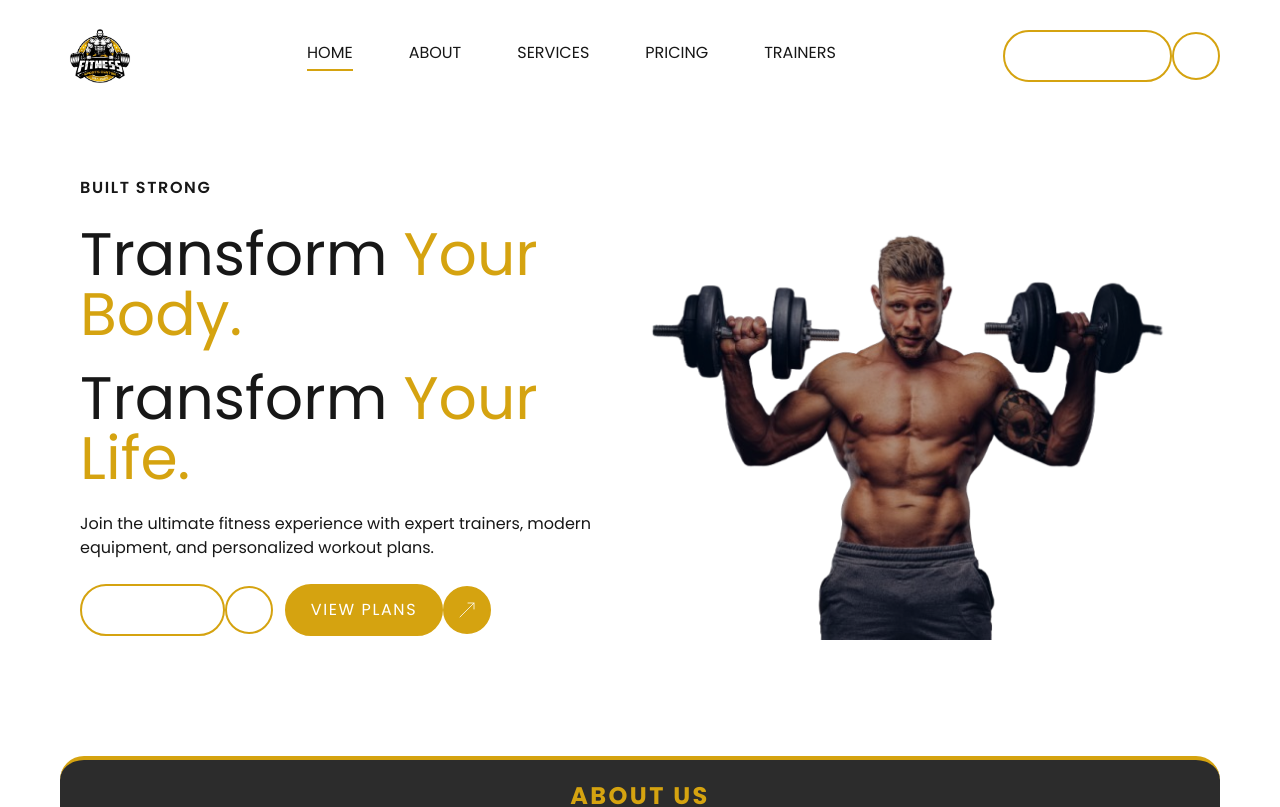
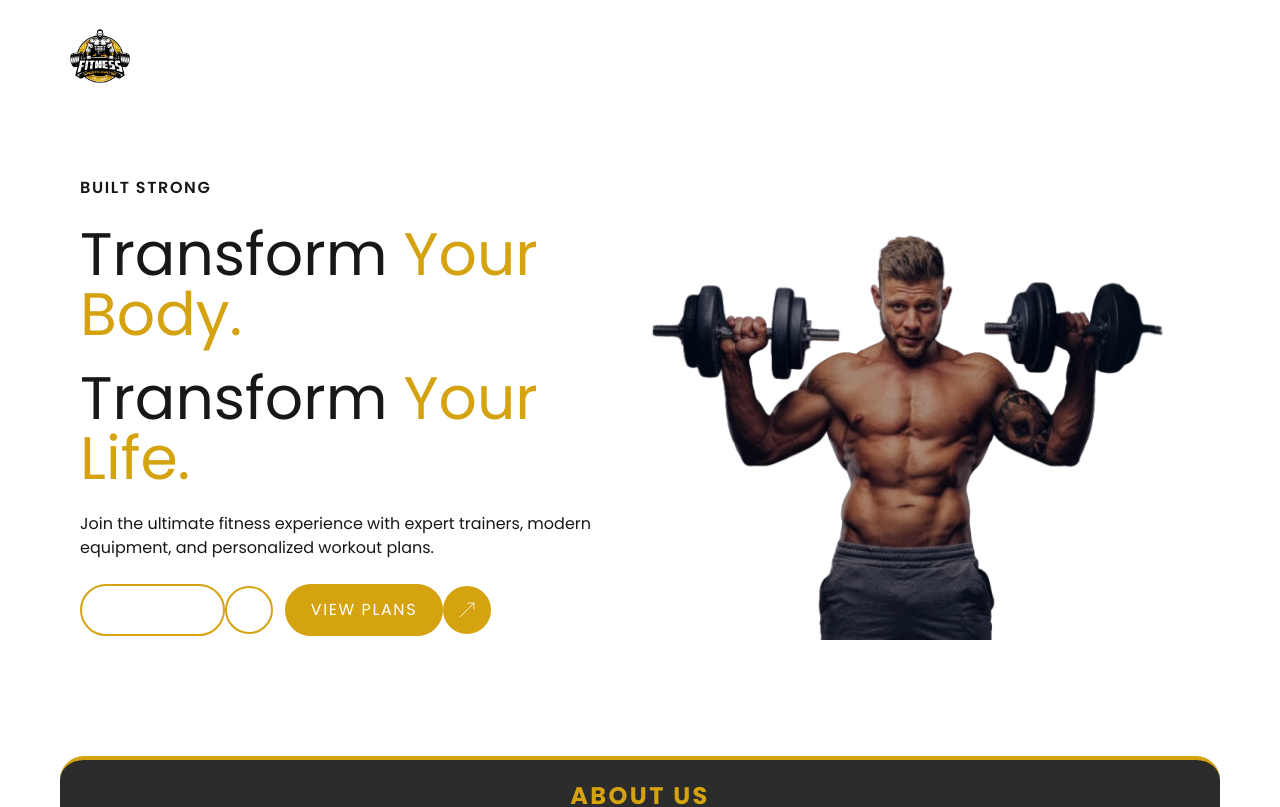
Before and after one commit to Navodi99/gym-website-nextjs, a Next.js app: page / in a window 1280 px wide. Shown: the top 807 px of the page. Built offline with nearby package versions, Linux system fonts and the light colour scheme.

Commit message:
center contact section

```diff
--- a/src/app/(components)/sections/about/AboutUsSection.jsx
+++ b/src/app/(components)/sections/about/AboutUsSection.jsx
@@ -31,7 +31,7 @@ const AboutUsSection = () => {
   ];
 
   return (
-    <div className="max-sm:flex-col bg-(--gray-color) border-t-4 border-(--primary-color) rounded-3xl mb-15 p-5 max-sm:my-2" id="about">
+    <div className="  max-sm:flex-col bg-(--gray-color) border-t-4 border-(--primary-color) rounded-3xl mb-15 p-5 max-sm:my-2" id="about">
       <div>
         <p className="uppercase tracking-widest font-bold text-2xl text-(--primary-color) text-center  max-sm:text-xl">
           About Us
--- a/src/app/(components)/sections/contact/ContactSection.jsx
+++ b/src/app/(components)/sections/contact/ContactSection.jsx
@@ -4,7 +4,7 @@ import CustomButton from "../../reusables/buttons/CustomButton";
 
 const ContactSection = () => {
   return (
-    <div className="max-sm:my-2 max-sm:flex-col flex justify-between border-t-4 border-(--primary-color) gap-10 rounded-l-3xl rounded-r-3xl mb-15 p-5" id="contact">
+    <div className=" max-sm:my-2 max-sm:flex-col flex justify-between border-t-4 border-(--primary-color) gap-10 rounded-l-3xl rounded-r-3xl mb-15 p-5" id="contact">
       <div className="flex flex-col  px-10 max-sm:px-1">
         <div className="flex flex-col">
           <p className="uppercase tracking-widest font-bold text-2xl text-(--primary-color) ">
@@ -49,7 +49,7 @@ const ContactSection = () => {
           </div>
         </div>
       </div>
-      <div className="border border-(--foreground) w-180 h-fit rounded-l-3xl rounded-r-3xl p-10 m-10 max-sm:w-72 max-sm:m-0 max-sm:p-4">
+      <div className="border border-(--foreground) w-180 h-fit rounded-l-3xl rounded-r-3xl p-10 m-10 max-sm:w-72 max-sm:m-0 max-sm:p-4 max-sm:items-center">
         <div className="flex flex-col items-start gap-3 ">
           <label htmlFor="name" className="">
             Name
--- a/src/app/(components)/sections/hero/HeroSection.jsx
+++ b/src/app/(components)/sections/hero/HeroSection.jsx
@@ -18,7 +18,7 @@ const HeroSection = () => {
         id="home">
         <div className="pb-10 flex  flex-col">
             <p className="uppercase tracking-widest font-semibold max-sm:text-center ">Built Strong</p>
-            <p className="text-6xl mt-6 max-sm:text-4xl max-sm:text-center">Transform<span className="text-(--primary-color)"> Your Body.</span> </p>
+            <p className="text-6xl mt-6 max-sm:text-4xl max-sm:text-center ">Transform<span className="text-(--primary-color)"> Your Body.</span> </p>
             <p className="text-6xl mt-6 max-sm:text-4xl max-sm:text-center">Transform<span className="text-(--primary-color)"> Your Life.</span></p>
             <p className="font-light mt-6">
             Join the ultimate fitness experience with expert trainers, modern<br/>
--- a/src/app/(components)/sections/navigation/Navigation.jsx
+++ b/src/app/(components)/sections/navigation/Navigation.jsx
@@ -40,7 +40,7 @@ function Navigation() {
       <div className="rounded-full w-20 overflow-hidden ">
         <img src="/images/GymLogo.jpg" alt="Logo" className="w-40 " />
       </div>
-      <div>
+      <div className="hidden">
         <ul className="flex gap-14 text-(--light-color) uppercase">
           {navData.map((item) => (
             <li
@@ -59,7 +59,7 @@ function Navigation() {
           ))}
         </ul>
       </div>
-      <div>
+      <div className="hidden">
         <CustomButton onclick={onclickContactBtn}>Contact Us</CustomButton>
       </div>
     </div>
--- a/src/app/(components)/sections/servicePart/ServiceSection.jsx
+++ b/src/app/(components)/sections/servicePart/ServiceSection.jsx
@@ -44,7 +44,7 @@ const ServiceSection = () => {
   ];
 
   return (
-    <div className=" flex items-center flex-col mb-15 p-5 max-sm:my-2" id="services">
+    <div className="flex items-center flex-col mb-15 p-5 max-sm:my-2" id="services">
         <div className="flex flex-col items-center">
             <p className="uppercase tracking-widest font-bold text-2xl text-(--primary-color) text-center max-sm:text-xl">
             Services
--- a/src/app/page.jsx
+++ b/src/app/page.jsx
@@ -11,7 +11,7 @@ import Footer from "./(components)/sections/footer/Footer";
 
 export default function Home() {
   return (
-  <div className="w-full h-screen flex flex-col m-0 px-15 py-4 max-sm:px-4 ">
+  <div className="w-full h-screen flex flex-col m-0 px-15 py-4 max-sm:px-4 max-lg:px-5 ">
   <Navigation/>
   <HeroSection/>
   <AboutUsSection/>
```
